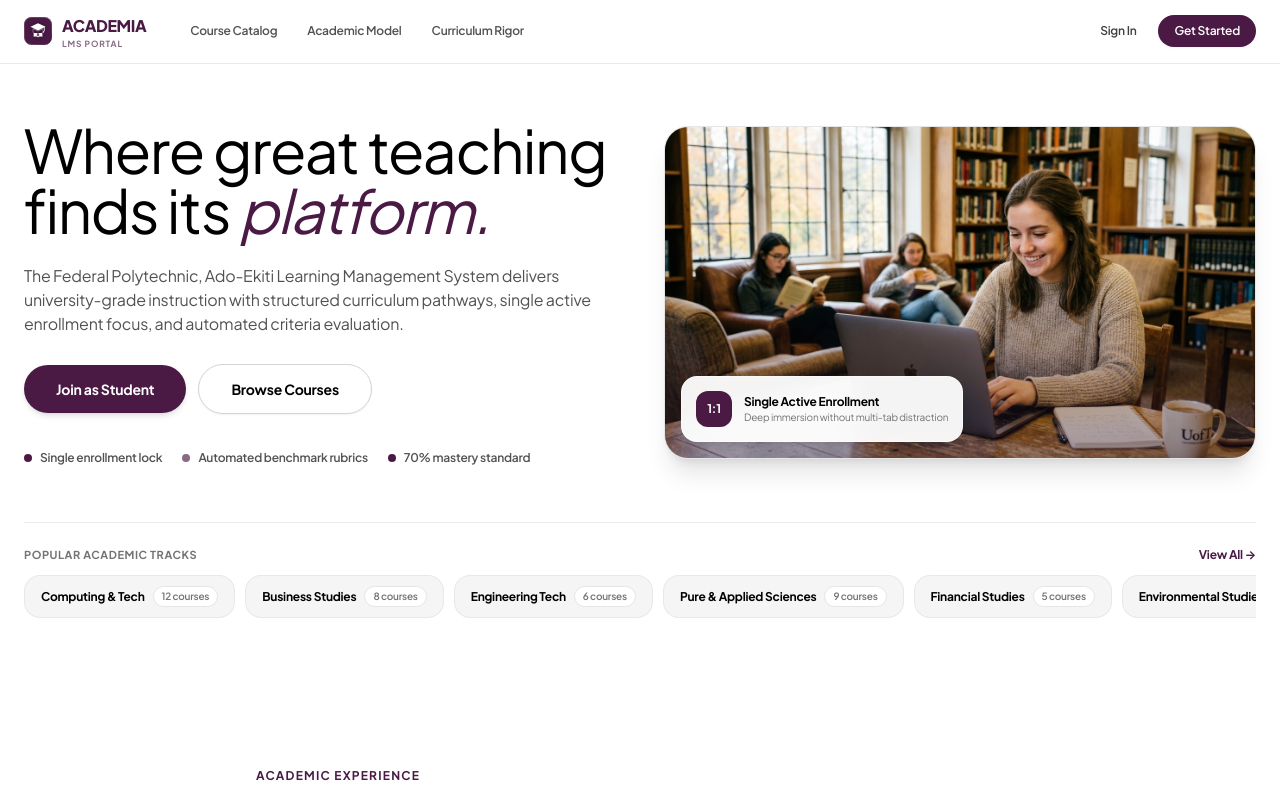
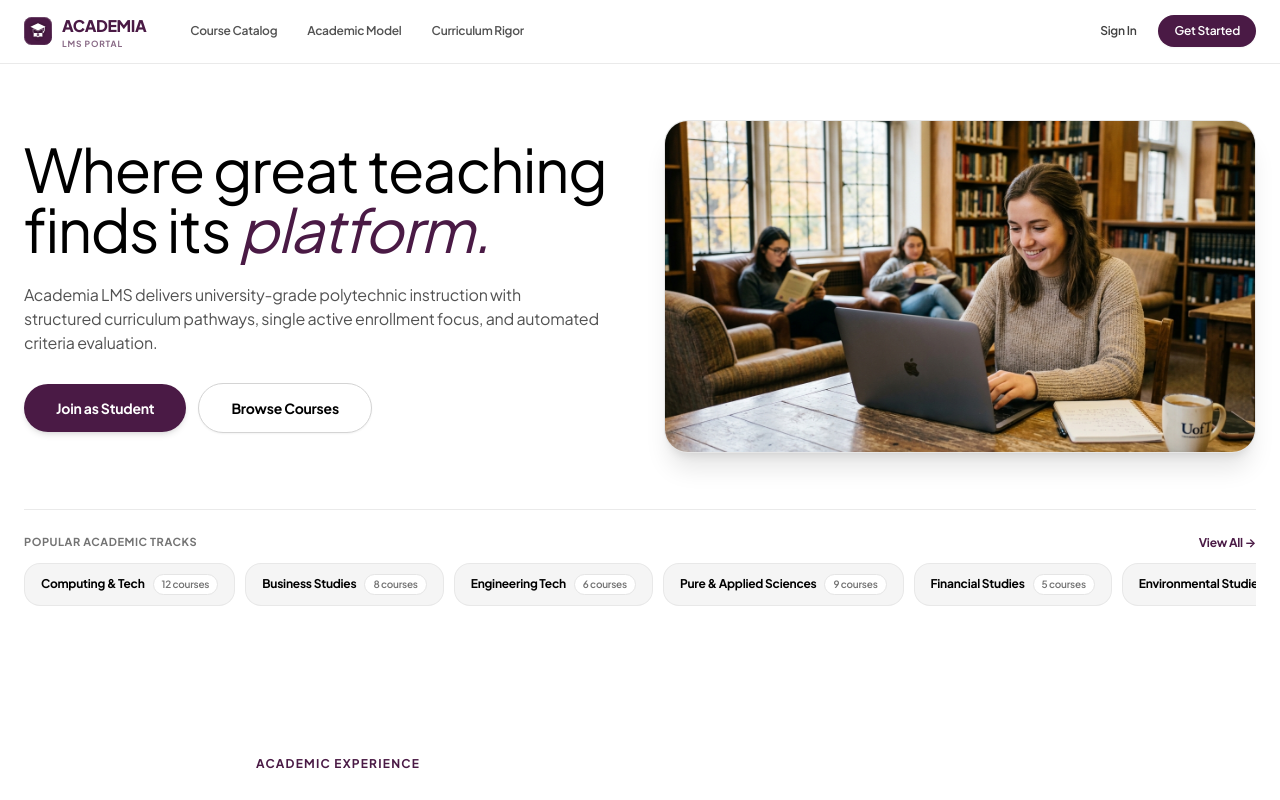
Before and after one commit to midexol/LMS, a Next.js app: page / in a window 1280 px wide. Shown: the top 800 px of the page. Built offline with nearby package versions, Linux system fonts and the light colour scheme; no server answers; the database is empty.

Commit message:
fix(landing): remove clunky bullet row and floating 1:1 card overlay from hero

```diff
--- a/src/app/LandingPage.tsx
+++ b/src/app/LandingPage.tsx
@@ -99,7 +99,7 @@ export function LandingPage({
             </h1>
 
             <p className="text-sm sm:text-base text-neutral-600 leading-relaxed max-w-xl mx-auto lg:mx-0">
-              The Federal Polytechnic, Ado-Ekiti Learning Management System delivers university-grade instruction with structured curriculum pathways, single active enrollment focus, and automated criteria evaluation.
+              Academia LMS delivers university-grade polytechnic instruction with structured curriculum pathways, single active enrollment focus, and automated criteria evaluation.
             </p>
 
             {/* Mobile Thumb-Friendly CTA Buttons */}
@@ -117,25 +117,9 @@ export function LandingPage({
                 Browse Courses
               </Link>
             </div>
-
-            {/* Trust Highlights Row */}
-            <div className="flex flex-wrap items-center justify-center lg:justify-start gap-y-2 gap-x-5 pt-3 text-xs text-neutral-600 font-semibold">
-              <div className="flex items-center gap-2">
-                <span className="w-2 h-2 rounded-full bg-[#4A1A45] shrink-0" />
-                <span>Single enrollment lock</span>
-              </div>
-              <div className="flex items-center gap-2">
-                <span className="w-2 h-2 rounded-full bg-[#896A86] shrink-0" />
-                <span>Automated benchmark rubrics</span>
-              </div>
-              <div className="flex items-center gap-2">
-                <span className="w-2 h-2 rounded-full bg-[#4A1A45] shrink-0" />
-                <span>70% mastery standard</span>
-              </div>
-            </div>
           </div>
 
-          {/* Right Hero Image Container (Mobile responsive with subtle floating depth) */}
+          {/* Right Hero Image Container (Clean, unobstructed real photography) */}
           <div className="lg:col-span-6 relative">
             <div className="relative rounded-3xl overflow-hidden border border-neutral-200/90 shadow-xl bg-neutral-100 group">
               <img
@@ -143,18 +127,6 @@ export function LandingPage({
                 alt="Student studying on laptop in university library lounge"
                 className="w-full h-auto aspect-[16/10] sm:aspect-[16/9] object-cover transition-transform duration-700 group-hover:scale-[1.02]"
               />
-              <div className="absolute inset-0 bg-gradient-to-t from-[#2A0E27]/40 via-transparent to-transparent pointer-events-none" />
-
-              {/* Floating Mobile/Desktop Micro-Card: 1:1 Focus */}
-              <div className="absolute bottom-4 left-4 right-4 sm:right-auto sm:max-w-xs p-3.5 rounded-2xl bg-white/95 backdrop-blur-md border border-white/60 shadow-lg flex items-center gap-3">
-                <div className="w-9 h-9 rounded-xl bg-[#4A1A45] text-white flex items-center justify-center font-bold text-xs shrink-0 shadow-xs">
-                  1:1
-                </div>
-                <div className="min-w-0">
-                  <p className="text-xs font-bold text-black truncate">Single Active Enrollment</p>
-                  <p className="text-[10px] text-neutral-500 truncate">Deep immersion without multi-tab distraction</p>
-                </div>
-              </div>
             </div>
           </div>
 
```
